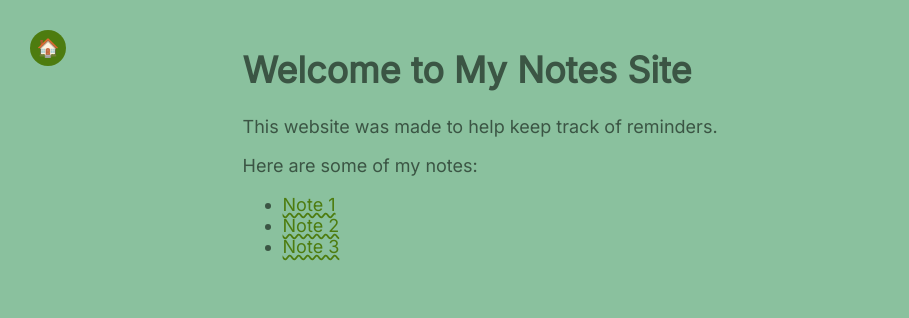
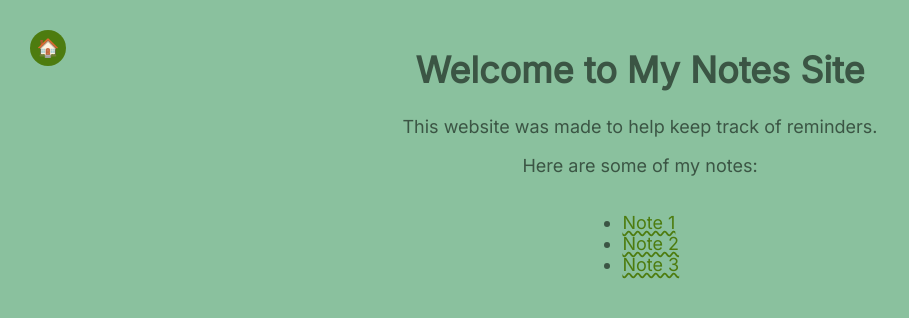
Before and after one commit to KaileyLiou/Jekyll-Theme, a Jekyll site: the page built from index.md, in a window 1280 px wide. Shown: the top 318 px of the page, without its empty margins (0-909 px from the left). Built offline with Jekyll 4.4.1, drawn with Linux system fonts in a browser that asks for light colours.

Commit message:
added style

```diff
--- a/_sass/base.scss
+++ b/_sass/base.scss
@@ -21,8 +21,16 @@ body {
   font-family: 'Inter', system-ui, sans-serif;
   margin: 3rem auto;
   font-size: 18px;
+  text-align: center;
 }
 
 main {
   padding-top: 2rem;
 }
+
+ul, ol {
+  text-align: left;
+  display: inline-block;
+  padding-left: 1.2em;
+  margin: 1em auto;
+}
```
